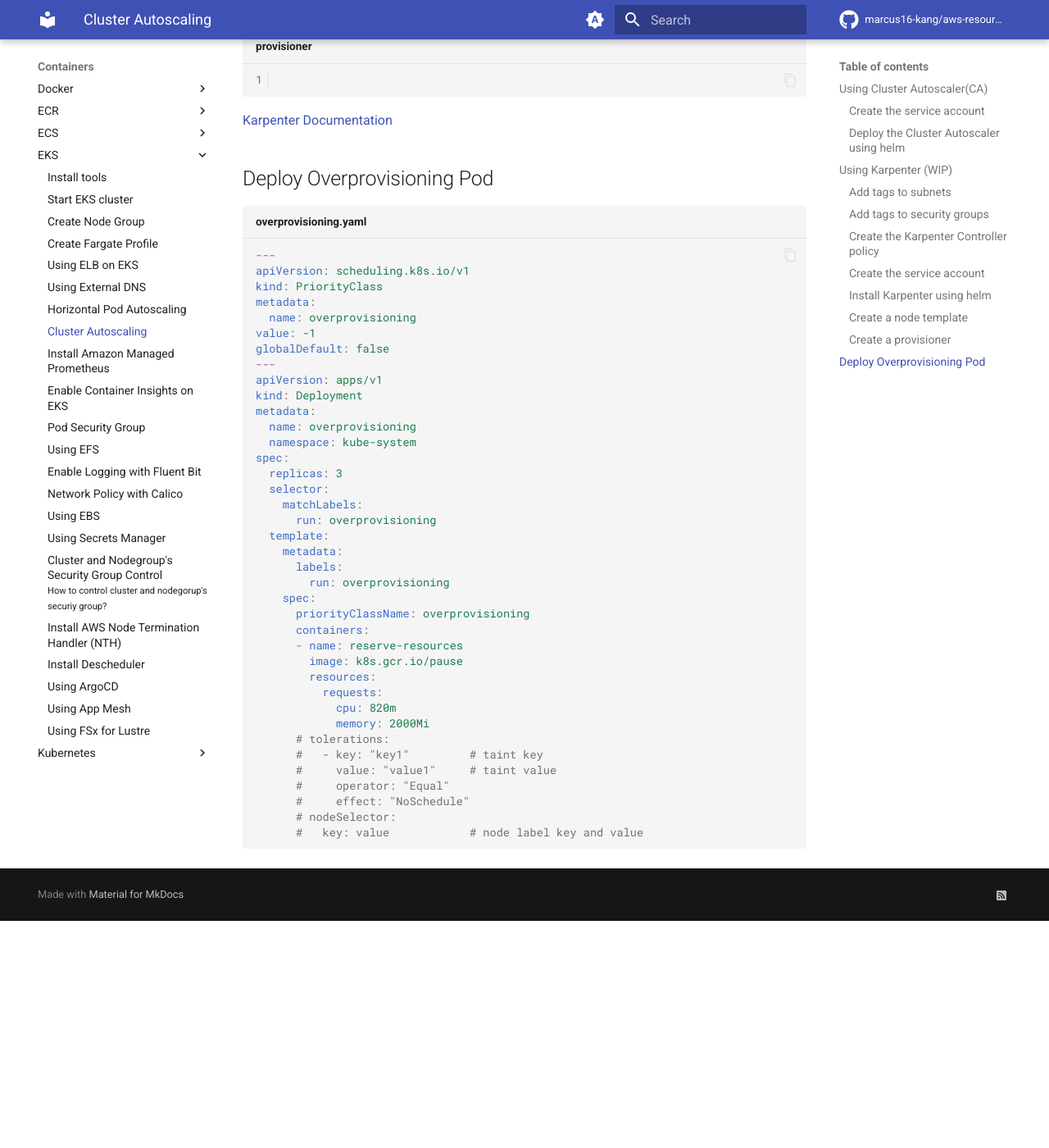
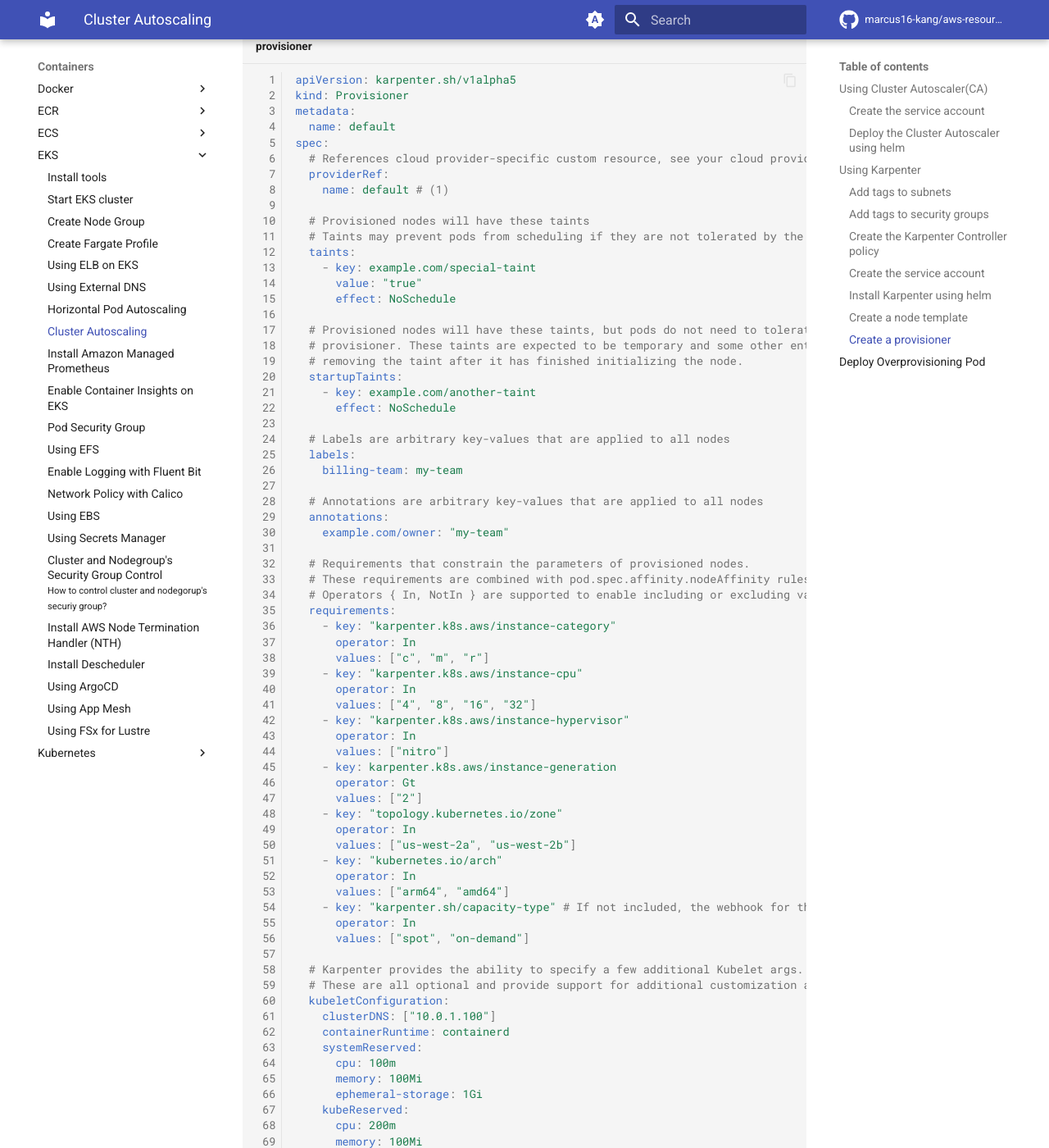
Before and after one commit to dev-sjlee/aws-resources-example, an MkDocs documentation site: the page built from docs/Containers/EKS/08-cluster-autoscaling.md, in a window 1280 px wide and 1400 px high, scrolled down 5521 px. Shown: the whole window at 82% size. Built offline with MkDocs 1.6.1 and Material for MkDocs 9.7.7, drawn with Linux system fonts in a browser that asks for light colours; comment, search, counter and statistics services are not loaded; before the commit the page ends 6644 px from its top, so only the background shows below that; some of the changed text lies outside the part shown.

Commit message:
Add karpenter finally

````diff
--- a/docs/Containers/EKS/08-cluster-autoscaling.md
+++ b/docs/Containers/EKS/08-cluster-autoscaling.md
@@ -134,7 +134,7 @@
 
 [AWS Documentation](https://docs.aws.amazon.com/ko_kr/eks/latest/userguide/autoscaling.html#ca-deploy)
 
-## Using Karpenter (WIP)
+## Using Karpenter
 
 ### Add tags to subnets
 
@@ -496,7 +496,119 @@
 ### Create a provisioner
 
 ``` yaml title="provisioner" linenums="1"
+apiVersion: karpenter.sh/v1alpha5
+kind: Provisioner
+metadata:
+  name: default
+spec:
+  # References cloud provider-specific custom resource, see your cloud provider specific documentation
+  providerRef:
+    name: default # (1)
 
+  # Provisioned nodes will have these taints
+  # Taints may prevent pods from scheduling if they are not tolerated by the pod.
+  taints:
+    - key: example.com/special-taint
+      value: "true"
+      effect: NoSchedule
+
+  # Provisioned nodes will have these taints, but pods do not need to tolerate these taints to be provisioned by this
+  # provisioner. These taints are expected to be temporary and some other entity (e.g. a DaemonSet) is responsible for
+  # removing the taint after it has finished initializing the node.
+  startupTaints:
+    - key: example.com/another-taint
+      effect: NoSchedule
+
+  # Labels are arbitrary key-values that are applied to all nodes
+  labels:
+    billing-team: my-team
+
+  # Annotations are arbitrary key-values that are applied to all nodes
+  annotations:
+    example.com/owner: "my-team"
+
+  # Requirements that constrain the parameters of provisioned nodes.
+  # These requirements are combined with pod.spec.affinity.nodeAffinity rules.
+  # Operators { In, NotIn } are supported to enable including or excluding values
+  requirements:
+    - key: "karpenter.k8s.aws/instance-category"
+      operator: In
+      values: ["c", "m", "r"]
+    - key: "karpenter.k8s.aws/instance-cpu"
+      operator: In
+      values: ["4", "8", "16", "32"]
+    - key: "karpenter.k8s.aws/instance-hypervisor"
+      operator: In
+      values: ["nitro"]
+    - key: karpenter.k8s.aws/instance-generation
+      operator: Gt
+      values: ["2"]
+    - key: "topology.kubernetes.io/zone"
+      operator: In
+      values: ["us-west-2a", "us-west-2b"]
+    - key: "kubernetes.io/arch"
+      operator: In
+      values: ["arm64", "amd64"]
+    - key: "karpenter.sh/capacity-type" # If not included, the webhook for the AWS cloud provider will default to on-demand
+      operator: In
+      values: ["spot", "on-demand"]
+
+  # Karpenter provides the ability to specify a few additional Kubelet args.
+  # These are all optional and provide support for additional customization and use cases.
+  kubeletConfiguration:
+    clusterDNS: ["10.0.1.100"]
+    containerRuntime: containerd
+    systemReserved:
+      cpu: 100m
+      memory: 100Mi
+      ephemeral-storage: 1Gi
+    kubeReserved:
+      cpu: 200m
+      memory: 100Mi
+      ephemeral-storage: 3Gi
+    evictionHard:
+      memory.available: 5%
+      nodefs.available: 10%
+      nodefs.inodesFree: 10%
+    evictionSoft:
+      memory.available: 500Mi
+      nodefs.available: 15%
+      nodefs.inodesFree: 15%
+    evictionSoftGracePeriod:
+      memory.available: 1m
+      nodefs.available: 1m30s
+      nodefs.inodesFree: 2m
+    evictionMaxPodGracePeriod: 60
+    imageGCHighThresholdPercent: 85
+    imageGCLowThresholdPercent: 80
+    cpuCFSQuota: true
+    podsPerCore: 2
+    maxPods: 20
+
+
+  # Resource limits constrain the total size of the cluster.
+  # Limits prevent Karpenter from creating new instances once the limit is exceeded.
+  limits:
+    resources:
+      cpu: "1000"
+      memory: 1000Gi
+
+  # Enables consolidation which attempts to reduce cluster cost by both removing un-needed nodes and down-sizing those
+  # that can't be removed.  Mutually exclusive with the ttlSecondsAfterEmpty parameter.
+  consolidation:
+    enabled: true
+
+  # If omitted, the feature is disabled and nodes will never expire.  If set to less time than it requires for a node
+  # to become ready, the node may expire before any pods successfully start.
+  ttlSecondsUntilExpired: 2592000 # 30 Days = 60 * 60 * 24 * 30 Seconds;
+
+  # If omitted, the feature is disabled, nodes will never scale down due to low utilization
+  ttlSecondsAfterEmpty: 30
+
+  # Priority given to the provisioner when the scheduler considers which provisioner
+  # to select. Higher weights indicate higher priority when comparing provisioners.
+  # Specifying no weight is equivalent to specifying a weight of 0.
+  weight: 10
 ```
 
 [Karpenter Documentation](https://karpenter.sh/v0.27.5/concepts/provisioners/)
@@ -543,3 +655,5 @@
       # nodeSelector:
       #   key: value            # node label key and value
 ```
+
+1. Node Template Name
````
Also changed, not shown: docs/Containers/Kubernetes/03-deployment.md (+7 -0 lines).
